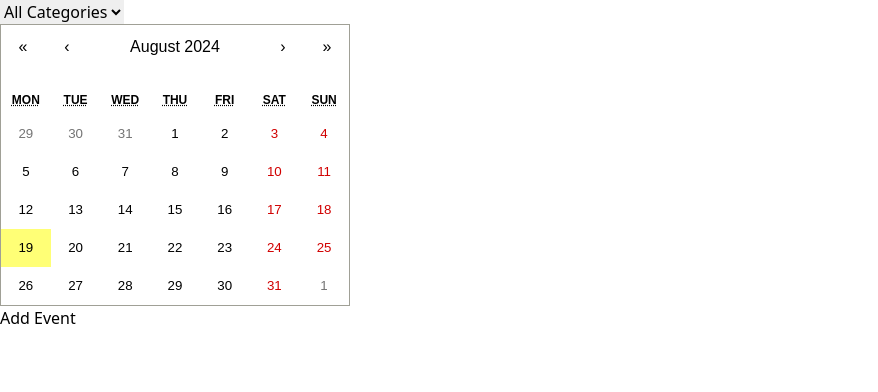
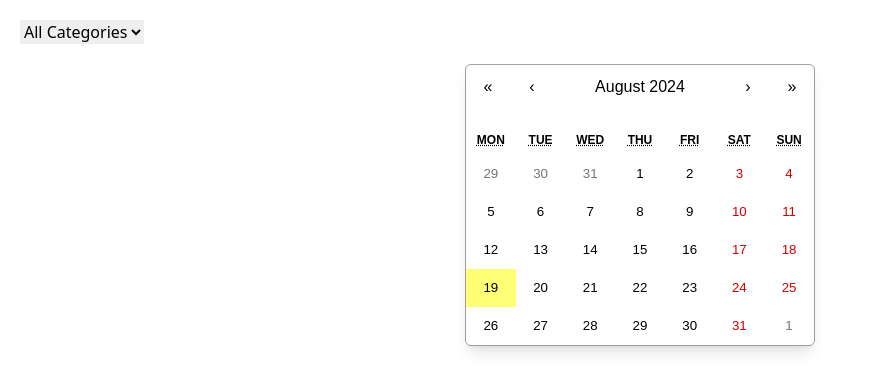
Before and after one commit to Ishirastogi/Event-calender, a React (Create React App) app: page / in a window 1280 px wide. Shown: the top 392 px of the page, without its empty margins (0-878 px from the left). Built offline with nearby package versions, Linux system fonts and the light colour scheme.

Commit message:
Update CalendarView.js

```diff
--- a/src/components/CalendarView.js
+++ b/src/components/CalendarView.js
@@ -1,37 +1,98 @@
-import React, { useContext, useState } from 'react';
-import { useNavigate } from 'react-router-dom';
-import Calendar from 'react-calendar';
-import 'react-calendar/dist/Calendar.css';
-import { EventContext } from '../context/EventContext';
-import EventFilter from './EventFilter';
+import React, { useContext, useState } from "react";
+import { useNavigate } from "react-router-dom";
+import Calendar from "react-calendar";
+import "react-calendar/dist/Calendar.css";
+import { EventContext } from "../context/EventContext";
+import EventFilter from "./EventFilter";
+import Modal from "./Modal"; // Import the Modal component
 
 const CalendarView = () => {
   const { events } = useContext(EventContext);
-  const [selectedCategory, setSelectedCategory] = useState('');
+  const [selectedCategory, setSelectedCategory] = useState("");
+  const [isModalOpen, setIsModalOpen] = useState(false);
+  const [modalEvents, setModalEvents] = useState([]);
   const navigate = useNavigate();
 
+  // Filter events based on selected category
   const filteredEvents = selectedCategory
-    ? events.filter(event => event.category === selectedCategory)
+    ? events.filter((event) => event.category === selectedCategory)
     : events;
 
+  // Function to check and render events on a specific date
+  const getTileContent = ({ date, view }) => {
+    if (view === "month") {
+      const eventsOnDate = filteredEvents.filter(
+        (event) => new Date(event.date).toDateString() === date.toDateString()
+      );
+
+      // If there are multiple events on the same day
+      if (eventsOnDate.length > 0) {
+        return (
+          <div className="flex flex-col items-center">
+            {eventsOnDate.slice(0, 2).map((event, index) => (
+              <span
+                key={index}
+                className="bg-blue-500 text-white text-xs rounded px-1 py-0.5 mb-1"
+              >
+                {event.title}
+              </span>
+            ))}
+            {eventsOnDate.length > 2 && (
+              <span className="text-gray-600 text-xs">
+                +{eventsOnDate.length - 2} more
+              </span>
+            )}
+          </div>
+        );
+      }
+    }
+    return null;
+  };
+
+  // Handle clicking on a day with multiple events
   const onClickDay = (date) => {
-    const selectedEvent = filteredEvents.find(event => new Date(event.date).toDateString() === date.toDateString());
-    if (selectedEvent) {
-      navigate(`/event/${selectedEvent.id}`);
+    const selectedEvents = filteredEvents.filter(
+      (event) => new Date(event.date).toDateString() === date.toDateString()
+    );
+    if (selectedEvents.length === 1) {
+      navigate(`/event/${selectedEvents[0].id}`);
+    } else if (selectedEvents.length > 1) {
+      setModalEvents(selectedEvents);
+      setIsModalOpen(true);
     }
   };
 
-  const categories = [...new Set(events.map(event => event.category))];
+  // Handle event click in the modal
+  const handleEventClick = (eventId) => {
+    setIsModalOpen(false);
+    navigate(`/event/${eventId}`);
+  };
+
+  const categories = [...new Set(events.map((event) => event.category))];
 
   return (
-    <div>
+    <div className="p-5">
+      {/* Event filter to filter events by category */}
       <EventFilter
         categories={categories}
         selectedCategory={selectedCategory}
         onCategoryChange={setSelectedCategory}
       />
-      <Calendar onClickDay={onClickDay} />
-      <button onClick={() => navigate('/add-event')}>Add Event</button>
+
+      {/* Enlarged Calendar component */}
+      <Calendar
+        onClickDay={onClickDay}
+        tileContent={getTileContent}
+        className="shadow-lg rounded-md mt-5 max-w-5xl mx-auto"
+      />
+
+      {/* Modal for multiple events */}
+      <Modal
+        isOpen={isModalOpen}
+        onClose={() => setIsModalOpen(false)}
+        events={modalEvents}
+        onEventClick={handleEventClick}
+      />
     </div>
   );
 };
```
